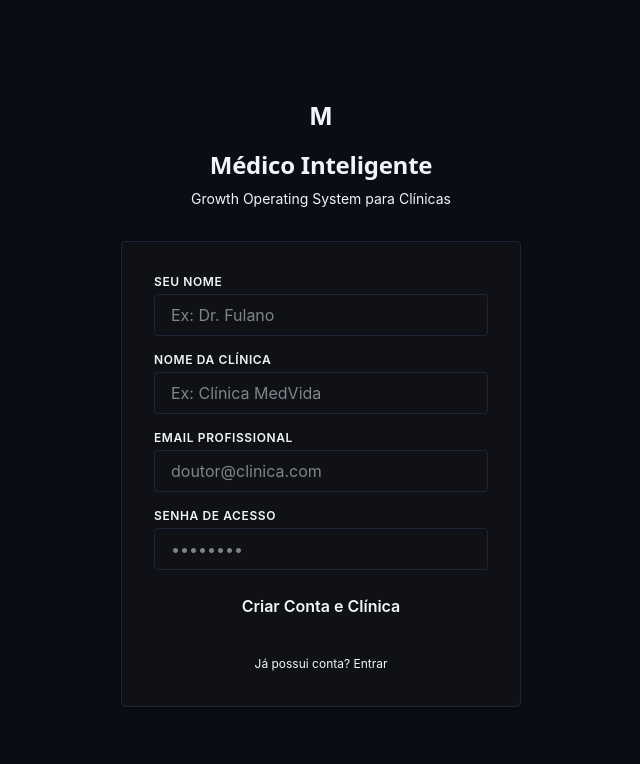
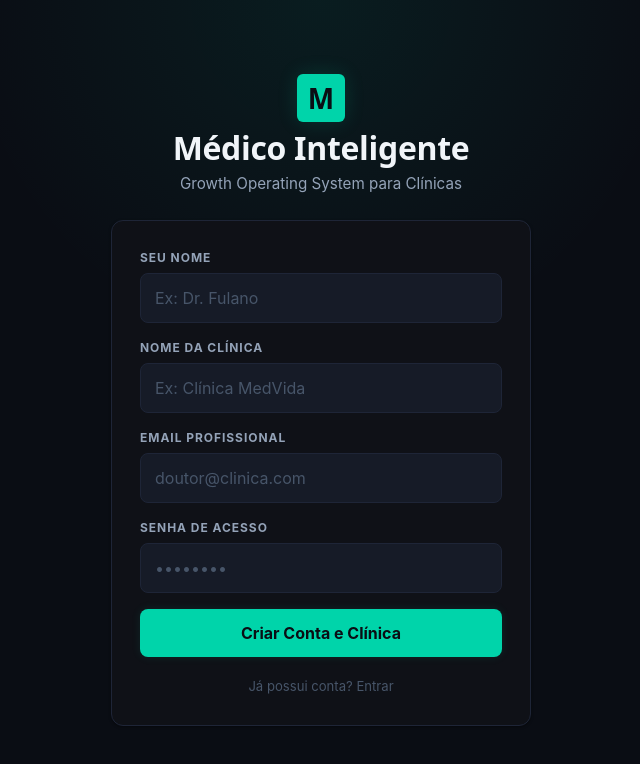
Before and after one commit to nicoolasmr/medico-inteligente, a Next.js app: page /register in a window 1280 px wide. Shown: the top 764 px of the page, without its empty margins (319-959 px from the left). Built offline with nearby package versions, Linux system fonts and the light colour scheme.

Commit message:
Fix broken auth screen styling

```diff
--- a/app/(auth)/layout.tsx
+++ b/app/(auth)/layout.tsx
@@ -4,14 +4,12 @@ export default function AuthLayout({
     children: React.ReactNode
 }) {
     return (
-        <div className="min-h-screen bg-bg-app flex flex-col items-center justify-center p-4">
-            <div className="w-full max-w-[400px] animate-fade-in-scale">
-                <div className="flex flex-col items-center mb-8 gap-2">
-                    <div className="w-12 h-12 rounded-sm bg-brand-primary flex items-center justify-center shadow-glow">
-                        <span className="text-bg-app font-display font-bold text-2xl">M</span>
-                    </div>
-                    <h1 className="text-2xl font-display text-text-primary tracking-tight">Médico Inteligente</h1>
-                    <p className="text-text-secondary text-sm">Growth Operating System para Clínicas</p>
+        <div className="auth-shell">
+            <div className="auth-panel">
+                <div className="auth-brand">
+                    <div className="auth-logo">M</div>
+                    <h1 className="auth-title">Médico Inteligente</h1>
+                    <p className="auth-subtitle">Growth Operating System para Clínicas</p>
                 </div>
                 {children}
             </div>
--- a/app/(auth)/register/page.tsx
+++ b/app/(auth)/register/page.tsx
@@ -32,65 +32,33 @@ export default function RegisterPage() {
     }
 
     return (
-        <div className="card p-8 w-full">
-            <form onSubmit={handleSubmit} className="space-y-4">
-                <div>
-                    <label className="block text-xs font-semibold text-text-secondary uppercase tracking-wider mb-1">Seu Nome</label>
-                    <input
-                        name="userName"
-                        type="text"
-                        className="w-full px-4 py-2 rounded-sm bg-bg-elevated border border-bg-border focus:border-brand-primary outline-none text-text-primary"
-                        placeholder="Ex: Dr. Fulano"
-                        required
-                    />
+        <div className="auth-card">
+            <form onSubmit={handleSubmit} className="auth-form">
+                <div className="auth-field">
+                    <label className="auth-label">Seu Nome</label>
+                    <input name="userName" type="text" className="auth-input" placeholder="Ex: Dr. Fulano" required />
                 </div>
-                <div>
-                    <label className="block text-xs font-semibold text-text-secondary uppercase tracking-wider mb-1">Nome da Clínica</label>
-                    <input
-                        name="clinicName"
-                        type="text"
-                        className="w-full px-4 py-2 rounded-sm bg-bg-elevated border border-bg-border focus:border-brand-primary outline-none text-text-primary"
-                        placeholder="Ex: Clínica MedVida"
-                        required
-                    />
+                <div className="auth-field">
+                    <label className="auth-label">Nome da Clínica</label>
+                    <input name="clinicName" type="text" className="auth-input" placeholder="Ex: Clínica MedVida" required />
                 </div>
-                <div>
-                    <label className="block text-xs font-semibold text-text-secondary uppercase tracking-wider mb-1">Email Profissional</label>
-                    <input
-                        name="email"
-                        type="email"
-                        className="w-full px-4 py-2 rounded-sm bg-bg-elevated border border-bg-border focus:border-brand-primary outline-none text-text-primary"
-                        placeholder="doutor@clinica.com"
-                        required
-                    />
+                <div className="auth-field">
+                    <label className="auth-label">Email Profissional</label>
+                    <input name="email" type="email" className="auth-input" placeholder="doutor@clinica.com" required />
                 </div>
-                <div>
-                    <label className="block text-xs font-semibold text-text-secondary uppercase tracking-wider mb-1">Senha de Acesso</label>
-                    <input
-                        name="password"
-                        type="password"
-                        className="w-full px-4 py-2 rounded-sm bg-bg-elevated border border-bg-border focus:border-brand-primary outline-none text-text-primary"
-                        placeholder="••••••••"
-                        required
-                    />
+                <div className="auth-field">
+                    <label className="auth-label">Senha de Acesso</label>
+                    <input name="password" type="password" className="auth-input" placeholder="••••••••" required />
                 </div>
 
-                {error && (
-                    <p className="text-brand-danger text-sm bg-brand-danger/10 p-2 rounded-sm border border-brand-danger/20">
-                        {error}
-                    </p>
-                )}
+                {error && <p className="auth-error">{error}</p>}
 
-                <button
-                    type="submit"
-                    disabled={loading}
-                    className="w-full py-2 bg-brand-primary hover:bg-brand-accent text-bg-app font-semibold rounded-sm transition-colors shadow-glow-sm disabled:opacity-50"
-                >
+                <button type="submit" disabled={loading} className="auth-submit">
                     {loading ? 'Criando clínica...' : 'Criar Conta e Clínica'}
                 </button>
 
-                <div className="pt-2 text-center">
-                    <Link href="/login" className="text-xs text-text-muted hover:text-brand-primary transition-colors">Já possui conta? Entrar</Link>
+                <div className="auth-links auth-links--center">
+                    <Link href="/login" className="auth-link">Já possui conta? Entrar</Link>
                 </div>
             </form>
         </div>
--- a/app/globals.css
+++ b/app/globals.css
@@ -32,7 +32,6 @@
   --shadow-glow-sm:   0 0 10px rgba(0,212,170,0.1);
 }
 
-/* ── Base ──────────────────────────────────────────── */
 *, *::before, *::after {
   box-sizing: border-box;
   border-color: var(--bg-border);
@@ -43,6 +42,7 @@ html {
 }
 
 body {
+  margin: 0;
   font-family: 'Inter', system-ui, sans-serif;
   background-color: var(--bg-app);
   color: var(--text-primary);
@@ -54,21 +54,23 @@ h1, h2, h3, h4, h5, h6 {
   font-family: 'Outfit', system-ui, sans-serif;
   font-weight: 600;
   letter-spacing: -0.01em;
+  margin: 0;
 }
 
-/* ── Scrollbar ─────────────────────────────────────── */
+p {
+  margin: 0;
+}
+
 ::-webkit-scrollbar              { width: 6px; height: 6px; }
 ::-webkit-scrollbar-track        { background: var(--bg-surface); }
 ::-webkit-scrollbar-thumb        { background: var(--bg-border); border-radius: 3px; }
 ::-webkit-scrollbar-thumb:hover  { background: var(--text-muted); }
 
-/* ── Selection ─────────────────────────────────────── */
 ::selection {
   background-color: rgba(0, 212, 170, 0.2);
   color: var(--text-primary);
 }
 
-/* ── Utility classes ────────────────────────────────── */
 .card {
   background-color: var(--bg-surface);
   border: 1px solid var(--bg-border);
@@ -87,7 +89,6 @@ h1, h2, h3, h4, h5, h6 {
   border-color: rgba(0, 212, 170, 0.3);
 }
 
-/* ── Skeleton shimmer ───────────────────────────────── */
 .skeleton {
   position: relative;
   overflow: hidden;
@@ -112,7 +113,6 @@ h1, h2, h3, h4, h5, h6 {
   100% { transform: translateX(100%); }
 }
 
-/* ── Status badge base ──────────────────────────────── */
 .badge {
   display: inline-flex;
   align-items: center;
@@ -124,3 +124,174 @@ h1, h2, h3, h4, h5, h6 {
   letter-spacing: 0.03em;
   text-transform: uppercase;
 }
+
+/* Auth screens */
+.auth-shell {
+  min-height: 100vh;
+  display: flex;
+  align-items: center;
+  justify-content: center;
+  padding: 24px 16px;
+  background:
+    radial-gradient(circle at top, rgba(0, 212, 170, 0.08), transparent 35%),
+    var(--bg-app);
+}
+
+.auth-panel {
+  width: 100%;
+  max-width: 420px;
+}
+
+.auth-brand {
+  display: flex;
+  flex-direction: column;
+  align-items: center;
+  gap: 8px;
+  margin-bottom: 24px;
+  text-align: center;
+}
+
+.auth-logo {
+  width: 48px;
+  height: 48px;
+  border-radius: 6px;
+  display: flex;
+  align-items: center;
+  justify-content: center;
+  background: var(--brand-primary);
+  color: var(--bg-app);
+  font-family: 'Outfit', system-ui, sans-serif;
+  font-size: 28px;
+  font-weight: 700;
+  box-shadow: var(--shadow-glow);
+}
+
+.auth-title {
+  font-size: 2rem;
+  line-height: 1.1;
+}
+
+.auth-subtitle {
+  color: var(--text-secondary);
+  font-size: 0.95rem;
+}
+
+.auth-card {
+  background-color: var(--bg-surface);
+  border: 1px solid var(--bg-border);
+  border-radius: 12px;
+  box-shadow: var(--shadow-card);
+  padding: 28px;
+}
+
+.auth-form {
+  display: flex;
+  flex-direction: column;
+  gap: 16px;
+}
+
+.auth-field {
+  display: flex;
+  flex-direction: column;
+  gap: 6px;
+}
+
+.auth-label {
+  font-size: 0.75rem;
+  font-weight: 700;
+  letter-spacing: 0.08em;
+  text-transform: uppercase;
+  color: var(--text-secondary);
+}
+
+.auth-input {
+  width: 100%;
+  padding: 12px 14px;
+  border-radius: 8px;
+  border: 1px solid var(--bg-border);
+  background-color: var(--bg-elevated);
+  color: var(--text-primary);
+  outline: none;
+  transition: border-color 0.2s ease, box-shadow 0.2s ease;
+}
+
+.auth-input::placeholder {
+  color: var(--text-muted);
+}
+
+.auth-input:focus {
+  border-color: var(--brand-primary);
+  box-shadow: 0 0 0 3px rgba(0, 212, 170, 0.12);
+}
+
+.auth-error {
+  padding: 12px 14px;
+  border-radius: 8px;
+  border: 1px solid rgba(255, 71, 87, 0.24);
+  background: rgba(255, 71, 87, 0.08);
+  color: var(--brand-danger);
+  font-size: 0.92rem;
+}
+
+.auth-submit {
+  width: 100%;
+  border: 0;
+  border-radius: 8px;
+  padding: 12px 16px;
+  font-weight: 700;
+  color: var(--bg-app);
+  background: var(--brand-primary);
+  cursor: pointer;
+  transition: transform 0.15s ease, background-color 0.2s ease, opacity 0.2s ease;
+  box-shadow: var(--shadow-glow-sm);
+}
+
+.auth-submit:hover {
+  background: var(--brand-accent);
+}
+
+.auth-submit:disabled {
+  opacity: 0.6;
+  cursor: not-allowed;
+}
+
+.auth-links {
+  display: flex;
+  justify-content: space-between;
+  gap: 12px;
+  padding-top: 4px;
+  font-size: 0.82rem;
+}
+
+.auth-link {
+  color: var(--text-muted);
+  text-decoration: none;
+}
+
+.auth-link:hover {
+  color: var(--brand-primary);
+}
+
+.auth-link--primary {
+  color: var(--brand-primary);
+  font-weight: 600;
+}
+
+.auth-link--primary:hover {
+  text-decoration: underline;
+}
+
+.auth-links--center {
+  justify-content: center;
+}
+
+@media (max-width: 480px) {
+  .auth-card {
+    padding: 20px;
+  }
+
+  .auth-links {
+    flex-direction: column;
+    align-items: flex-start;
+  }
+}
--- a/tailwind.config.ts
+++ b/tailwind.config.ts
@@ -18,9 +18,9 @@ const config: Config = {
                     warning: '#FFA502',
                     success: '#2ED573',
                 },
-                surface: {
+                bg: {
                     app: '#0A0D14',
-                    base: '#0F1117',
+                    surface: '#0F1117',
                     elevated: '#161B27',
                     hover: '#1C2333',
                     border: '#1E2537',
@@ -63,7 +63,7 @@ const config: Config = {
                     from: { transform: 'translateX(100%)' },
                     to: { transform: 'translateX(0)' },
                 },
-                'shimmer': {
+                shimmer: {
                     '100%': { transform: 'translateX(100%)' },
                 },
             },
@@ -72,7 +72,7 @@ const config: Config = {
                 'fade-in-scale': 'fade-in-scale 0.2s ease-out',
                 'pulse-glow': 'pulse-glow 2s ease-in-out infinite',
                 'slide-in-right': 'slide-in-right 0.3s ease-out',
-                'shimmer': 'shimmer 1.5s infinite',
+                shimmer: 'shimmer 1.5s infinite',
             },
             boxShadow: {
                 card: '0 1px 3px 0 rgba(0,0,0,0.4)',
```
Also changed, not shown: app/(auth)/login/page.tsx (+13 -21 lines).
